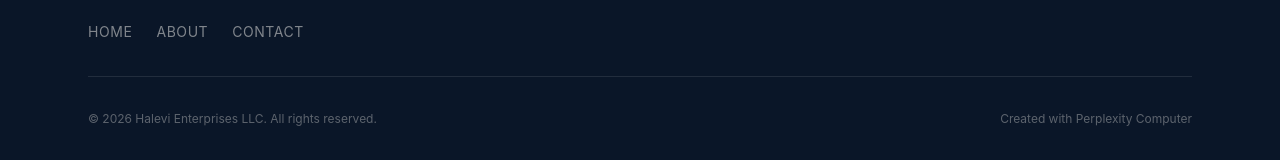
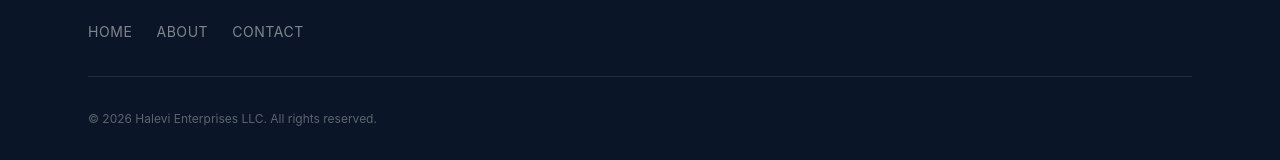
Before and after one commit to ChabadRichmond/halevienterprises.com, a plain HTML site: page index.html in a window 1280 px wide. Shown: the part 6281-6441 px from the top of the page. Drawn offline with Linux system fonts and the light colour scheme; a web font is replaced by a local one.

Commit message:
Remove Perplexity Computer attribution link
Removed attribution link to Perplexity Computer from footer.

```diff
--- a/index.html
+++ b/index.html
@@ -238,7 +238,6 @@
       </div>
       <div class="footer__bottom">
         <span class="footer__copy">&copy; 2026 Halevi Enterprises LLC. All rights reserved.</span>
-        <a href="https://www.perplexity.ai/computer" target="_blank" rel="noopener noreferrer" class="footer__attribution">Created with Perplexity Computer</a>
       </div>
     </div>
   </footer>
```
